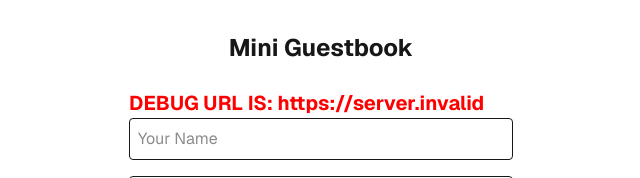
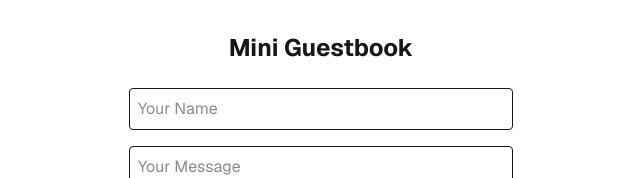
Before and after one commit to dushi1984/FCL, a Next.js app: page / in a window 1280 px wide. Shown: the top 178 px of the page, without its empty margins (319-959 px from the left). Built offline with nearby package versions, Linux system fonts and the light colour scheme; no server answers; the database is empty.

Commit message:
Update page.tsx

```diff
--- a/app/page.tsx
+++ b/app/page.tsx
@@ -39,9 +39,6 @@ export default function Home() {
   return (
     <main className="min-h-screen p-8 max-w-md mx-auto font-sans">
       <h1 className="text-2xl font-bold mb-6 text-center">Mini Guestbook</h1>
-      <p style={{ color: 'red', fontWeight: 'bold', fontSize: '20px' }}>
-  DEBUG URL IS: {process.env.NEXT_PUBLIC_SUPABASE_URL}
-</p>
 
       <form onSubmit={handleSubmit} className="space-y-4 mb-8">
         <input
```
